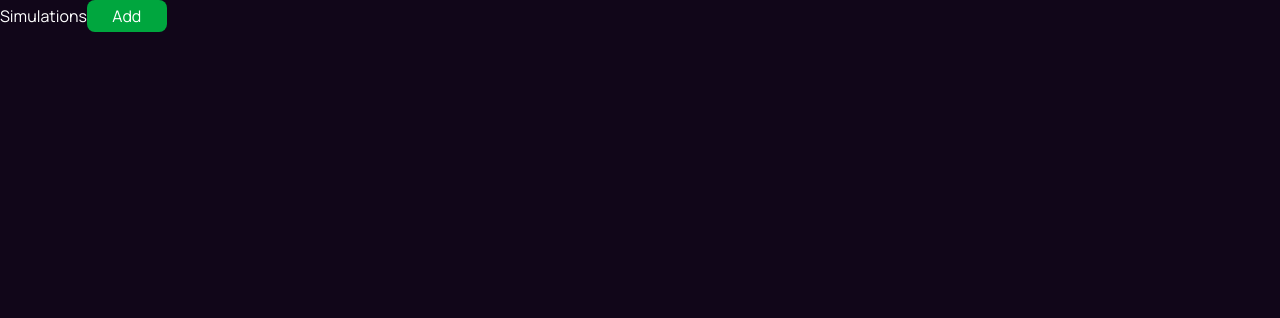
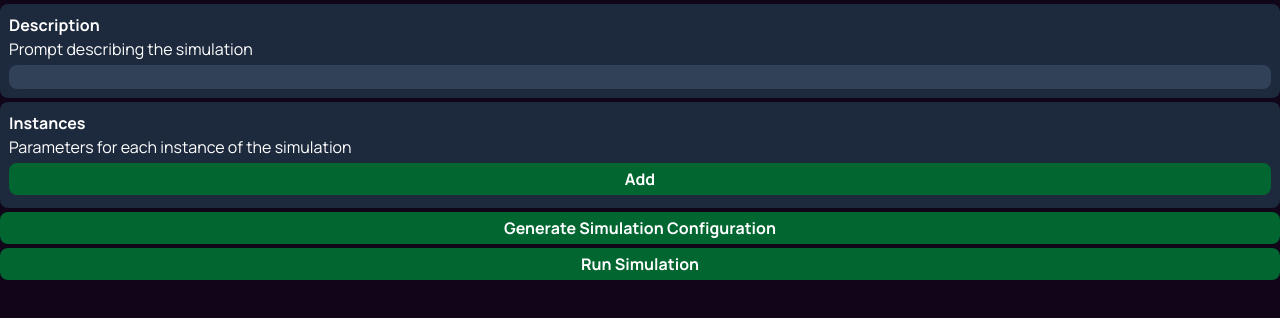
Before and after one commit to dewhursl/SwEng25_Group22_MultiAgentSimFramework, a React (Vite) app in the folder frontend/: page /configurator in a window 1280 px wide. Shown: the top 318 px of the page. Built offline with nearby package versions, Linux system fonts and the light colour scheme.

Commit message:
Redesign configurator to comply with revised api

```diff
--- a/frontend/src/pages/Configurator.jsx
+++ b/frontend/src/pages/Configurator.jsx
@@ -1,38 +1,52 @@
 import { useState } from 'react';
 
-/*
-  **************************************************
-  UI elements used to build the configuration panels
-  **************************************************
-*/
+const TextField = ({ children }) => {
+  const [value, setValue] = useState('');
 
-// Simple button wrappers with varialbe background color
-const AddButton = ({ children, onClick }) => (
-  <button className="p-1 rounded-lg min-w-20 bg-green-600 hover:bg-green-300" onClick={onClick}>
+  return (
+    <label className="flex flex-col mt-1 p-2 border-1 border-transparent rounded-lg text-white bg-slate-800 hover:border-white">
+      {children}
+      <input
+        className="mt-1 rounded-lg outline-none bg-slate-700 focus:bg-slate-600"
+        type="text"
+        defaultValue={value}
+        onChange={(e) => setValue(e.target.value)}
+      />
+    </label>
+  );
+};
+
+const Button = ({ children, onClick }) => (
+  <button
+    className="p-1 mt-1 rounded-lg font-bold text-white bg-slate-800 hover:bg-green-600"
+    onClick={onClick}
+  >
     {children}
   </button>
 );
 
-const RemoveButton = ({ children, onClick }) => (
-  <button className="p-1 rounded-lg min-w-20 bg-red-600 hover:bg-red-300" onClick={onClick}>
+const AcceptButton = ({ children, onClick }) => (
+  <button
+    className="p-1 mt-1 rounded-lg font-bold text-white bg-green-800 hover:bg-green-600"
+    onClick={onClick}
+  >
     {children}
   </button>
 );
 
-// Displays children as a sequence with an indent line on the left
-const Sequence = ({ children }) => {
-  return <div className="pl-1 border-gray-500 border-l-1">{children}</div>;
-};
+const RejectButton = ({ children, onClick }) => (
+  <button
+    className="p-1 mt-1 rounded-lg font-bold text-white bg-red-800 hover:bg-red-600"
+    onClick={onClick}
+  >
+    {children}
+  </button>
+);
 
-// Container for sequence elements
-const SequenceElement = ({ children }) => <div className="m-1 p-1 rounded-lg">{children}</div>;
+const Sequence = ({ children, elementBuilder }) => {
+  const [elements, setElements] = useState([]);
 
-// A field where the user can add and remove elements from the field. The parent object contains
-// the state and provides a buidler method for building a new element
-const SequenceField = ({ children, elements, setElements, elementBuilder }) => {
-  const addElement = () => {
-    setElements((prev) => [...prev, elementBuilder()]);
-  };
+  const addElement = () => setElements((prev) => [...prev, elementBuilder()]);
 
   const removeElement = (index) => {
     setElements((prev) => {
@@ -43,119 +57,51 @@ const SequenceField = ({ children, elements, setElements, elementBuilder }) => {
   };
 
   return (
-    <div className="">
+    <div className="flex flex-col p-2 mt-1 border-1 border-transparent rounded-lg text-white bg-slate-800">
       {children}
-      <AddButton onClick={() => addElement()}>Add</AddButton>
-      <Sequence>
+      <AcceptButton onClick={addElement}>Add</AcceptButton>
+      <ul className="mt-1">
         {elements.map((element, index) => (
-          <SequenceElement key={index}>
-            <div className="">
-              <RemoveButton onClick={() => removeElement(index)}>Remove</RemoveButton>
-              {element}
-            </div>
-          </SequenceElement>
+          <li key={index} className="flex flex-col mt-2 ml-1 p-1 border-l-1  rounded-lg">
+            {element}
+            <RejectButton onClick={(index) => removeElement(index)}>Remove</RejectButton>
+          </li>
         ))}
-      </Sequence>
+      </ul>
     </div>
   );
 };
 
-// Wrapper for an input field
-const Input = ({ children, type, value, setValue }) => (
-  <label className="p-1">
-    {children}
-    <input
-      className="m-1 border bg-stale-800"
-      type={type}
-      defaultValue={value}
-      onChange={(e) => setValue(e.target.value)}
-    ></input>
-  </label>
-);
+const Configurator = () => {
+  const instanceBuilder = () => (
+    <>
+      <TextField>
+        <h1 className="font-bold">Name</h1>
+        <p>The name used to reference this parameter</p>
+      </TextField>
+      <TextField>
+        <h1 className="font-bold">Value</h1>
+        <p>Prompt describing this parameter</p>
+      </TextField>
+    </>
+  );
 
-// Container for a configuration panel
-const Panel = ({ children }) => <div className="flex flex-col">{children}</div>;
+  const generateSimulation = null;
 
-/*
-  ****************************************
-  Definitions for the configuration panels
-  ****************************************
-*/
-
-const Parameter = () => {
-  const [name, setName] = useState('');
-  const [value, setValue] = useState('');
+  const runSimulation = null;
 
   return (
-    <Panel>
-      <Input type="text" value={name} setValue={setName}>
-        Name
-      </Input>
-      <Input type="text" value={value} setValue={setValue}>
-        Value
-      </Input>
-    </Panel>
-  );
-};
-
-const Agent = () => {
-  const [name, setName] = useState('');
-  const [description, setDescription] = useState('');
-  const [freePrompt, setFreePrompt] = useState('');
-  const [parameters, setParameters] = useState([]);
-
-  return (
-    <Panel>
-      <Input type="text" value={name} setValue={setName}>
-        Name
-      </Input>
-      <Input type="text" value={description} setDescription={setDescription}>
-        Description
-      </Input>
-      <Input type="text" value={freePrompt} setValue={setFreePrompt}>
-        Free Prompt
-      </Input>
-      <SequenceField
-        elements={parameters}
-        setElements={setParameters}
-        elementBuilder={() => <Parameter />}
-      >
-        Parameters
-      </SequenceField>
-    </Panel>
-  );
-};
-
-const Simulation = () => {
-  const [numRuns, setNumRuns] = useState('');
-  const [agents, setAgents] = useState([]);
-
-  return (
-    <Panel>
-      <Input type="number" value={numRuns} setValue={setNumRuns}>
-        Number of Runs
-      </Input>
-      <SequenceField elements={agents} setElements={setAgents} elementBuilder={() => <Agent />}>
-        Agents
-      </SequenceField>
-    </Panel>
-  );
-};
-
-const Configurator = () => {
-  const [simulations, setSimulations] = useState([]);
-
-  return (
-    <div className="text-white">
-      <Panel>
-        <SequenceField
-          elements={simulations}
-          setElements={setSimulations}
-          elementBuilder={() => <Simulation />}
-        >
-          Simulations
-        </SequenceField>
-      </Panel>
+    <div className="flex flex-col">
+      <TextField>
+        <h1 className="font-bold">Description</h1>
+        <p>Prompt describing the simulation</p>
+      </TextField>
+      <Sequence elementBuilder={instanceBuilder}>
+        <h1 className="font-bold">Instances</h1>
+        <p>Parameters for each instance of the simulation</p>
+      </Sequence>
+      <AcceptButton onClick={generateSimulation}>Generate Simulation Configuration</AcceptButton>
+      <AcceptButton onClick={runSimulation}>Run Simulation</AcceptButton>
     </div>
   );
 };
```
